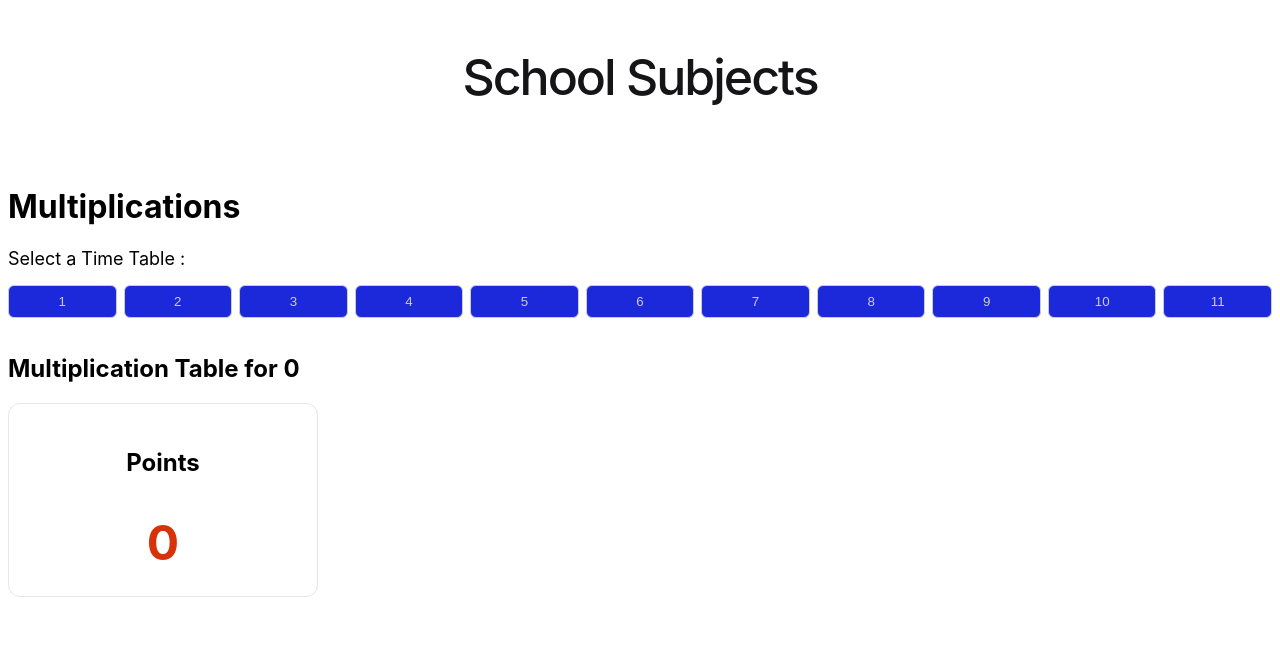
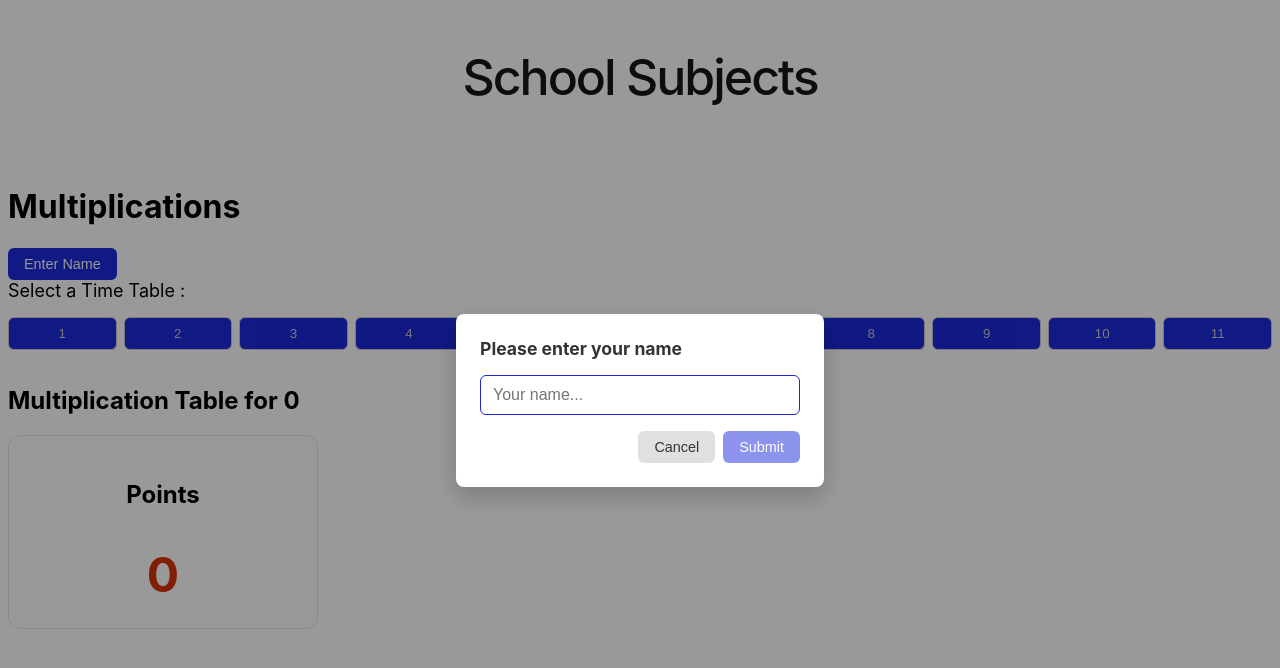
Before and after one commit to ingRicardo/schoolsubjects, an Angular app: page / in a window 1280 px wide. Shown: the top 668 px of the page. Built offline with nearby package versions, Linux system fonts and the light colour scheme.

Commit message:
enter name alert and greeting label were added

```diff
--- a/src/app/components/multiplication/multiplication.css
+++ b/src/app/components/multiplication/multiplication.css
@@ -209,3 +209,143 @@ p {
 .table-container{
   width: 100%;
 }
+
+
+
+
+
+
+/* Full-screen dark overlay */
+.alert-overlay-name {
+  position: fixed;
+  top: 0;
+  left: 0;
+  width: 100vw;
+  height: 100vh;
+  background-color: rgba(0, 0, 0, 0.4);
+  display: flex;
+  justify-content: center;
+  align-items: center;
+  z-index: 1000;
+}
+
+/* Modal box centered on screen */
+.alert-card-name {
+  background: #ffffff;
+  padding: 24px;
+  border-radius: 8px;
+  box-shadow: 0 10px 25px rgba(0, 0, 0, 0.2);
+  width: 320px;
+  max-width: 90vw;
+  display: flex;
+  flex-direction: column;
+  gap: 16px;
+}
+
+.alert-card-name h3 {
+  margin: 0;
+  font-size: 1.1rem;
+  color: #333;
+}
+
+.alert-input {
+  width: 100%;
+  padding: 10px 12px;
+  border: 1px solid #ccc;
+  border-radius: 6px;
+  font-size: 1rem;
+  box-sizing: border-box;
+}
+
+.alert-input:focus {
+  outline: none;
+  border-color: #1c29db;
+}
+
+/* Modal action buttons layout */
+.alert-actions {
+  display: flex;
+  justify-content: flex-end;
+  gap: 8px;
+}
+
+.button-name {
+  padding: 8px 16px;
+  border-radius: 6px;
+  border: none;
+  cursor: pointer;
+  font-size: 0.9rem;
+}
+
+.btn-primary-name {
+  background-color: #1c29db;
+  color: white;
+}
+
+.btn-submit {
+  background-color: #1c29db;
+  color: white;
+}
+
+.btn-submit:disabled {
+  opacity: 0.5;
+  cursor: not-allowed;
+}
+
+.btn-secondary {
+  background-color: #e0e0e0;
+  color: #333;
+}
+
+/* Greeting Banner Card */
+.greeting-card {
+  display: flex;
+  align-items: center;
+  gap: 16px;
+  margin-top: 20px;
+  margin-bottom: 10px;
+  padding: 16px 20px;
+  background: linear-gradient(135deg, #eef2ff 0%, #e0e7ff 100%);
+  border-left: 4px solid #1c29db;
+  border-radius: 10px;
+  box-shadow: 0 4px 12px rgba(28, 41, 219, 0.08);
+  max-width: 360px;
+  animation: slideFadeIn 0.3s ease-out forwards;
+}
+
+.greeting-icon {
+  font-size: 2rem;
+  line-height: 1;
+}
+
+.greeting-text {
+  display: flex;
+  flex-direction: column;
+}
+
+.greeting-label {
+  font-size: 0.85rem;
+  color: #4b5563;
+  text-transform: uppercase;
+  letter-spacing: 0.5px;
+  font-weight: 600;
+}
+
+.greeting-name {
+  margin: 2px 0 0 0;
+  font-size: 1.3rem;
+  color: #1c29db;
+  font-weight: 700;
+}
+
+/* Entrance Animation */
+@keyframes slideFadeIn {
+  from {
+    opacity: 0;
+    transform: translateY(-8px);
+  }
+  to {
+    opacity: 1;
+    transform: translateY(0);
+  }
+}
--- a/src/app/components/multiplication/multiplication.html
+++ b/src/app/components/multiplication/multiplication.html
@@ -1,4 +1,41 @@
 <h1>Multiplications</h1>
+<!-- Trigger Button -->
+<button class="button-name btn-primary-name" (click)="openPrompt()">Enter Name</button>
+
+<!-- Display Saved Result -->
+@if (userName()) {
+  <div class="greeting-card">
+    <span class="greeting-icon">👋</span>
+    <div class="greeting-text">
+      <span class="greeting-label">Welcome,</span>
+      <h2 class="greeting-name">{{ userName() }}!</h2>
+    </div>
+  </div>
+}
+
+<!-- Centered Alert Modal Overlay -->
+@if (isOpen()) {
+  <div class="alert-overlay-name" (click)="closePrompt()">
+    <div class="alert-card-name" (click)="$event.stopPropagation()">
+      <h3>Please enter your name</h3>
+
+      <input
+        type="text"
+        class="alert-input"
+        placeholder="Your name..."
+        [ngModel]="enteredName()"
+        (ngModelChange)="enteredName.set($event)"
+        (keyup.enter)="submitName()"
+        autofocus
+      />
+
+      <div class="alert-actions">
+        <button class="button-name btn-secondary" (click)="closePrompt()">Cancel</button>
+        <button class="button-name btn-submit" (click)="submitName()" [disabled]="!enteredName().trim()">Submit</button>
+      </div>
+    </div>
+  </div>
+}
 <p>Select a Time Table :</p>
 
 <!-- Declaring a shared action inside the template using @let -->
--- a/src/app/components/multiplication/multiplication.ts
+++ b/src/app/components/multiplication/multiplication.ts
@@ -1,5 +1,6 @@
 import { Component, computed, signal } from '@angular/core';
 import { FormsModule } from '@angular/forms'
+import { CommonModule } from '@angular/common';
 
 interface ButtonConfig {
   id: string;
@@ -21,7 +22,7 @@ interface TimesTableConfig {
 
 @Component({
   selector: 'app-multiplication',
-  imports: [FormsModule],
+  imports: [FormsModule, CommonModule],
   templateUrl: './multiplication.html',
   styleUrl: './multiplication.css',
   standalone: true
@@ -64,6 +65,31 @@ export class Multiplication {
   ranmulti = signal<number | undefined>(undefined);
   ranresult = signal<number | undefined>(undefined);
   inputres = signal<number>(0);
+
+  // Modal visibility state
+  isOpen = signal<boolean>(true);
+
+  // Temporary input binding
+  enteredName = signal<string>('');
+
+  // Submitted name state
+  userName = signal<string | null>(null);
+
+  openPrompt() {
+    this.enteredName.set('');
+    this.isOpen.set(true);
+  }
+
+  closePrompt() {
+    this.isOpen.set(false);
+  }
+
+  submitName() {
+    if (this.enteredName().trim()) {
+      this.userName.set(this.enteredName().trim());
+      this.closePrompt();
+    }
+  }
 
   handleButtonClick(action: string): void {
     console.log(`Button action triggered: ${action}`);
```
